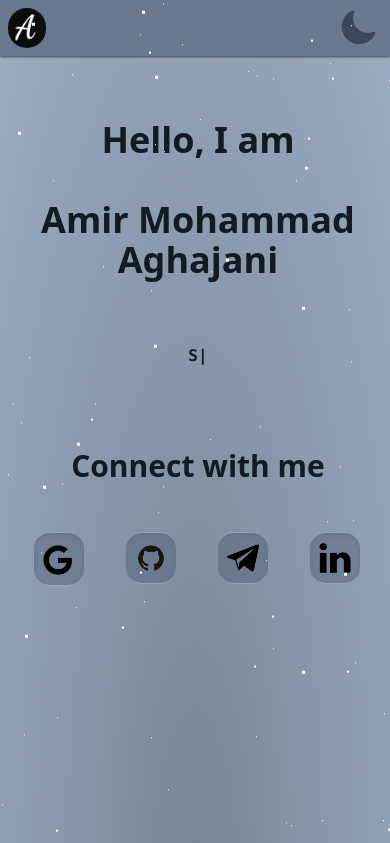
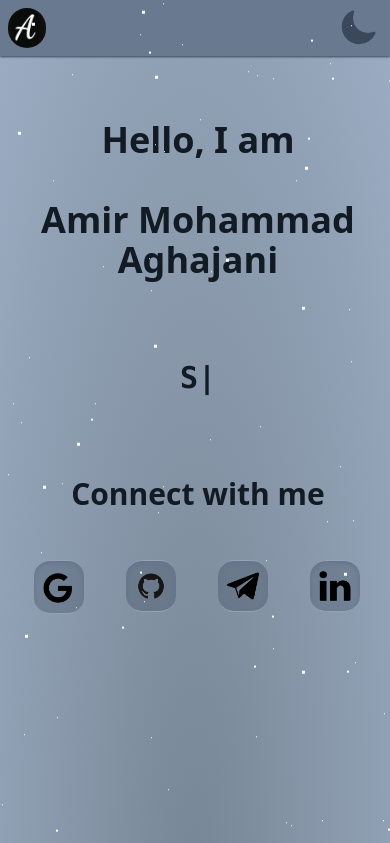
Before and after one commit to AmirAghajani98/portfolio, a Next.js app: page / in a window 390 px wide. Shown: the top 843 px of the page. Built offline with nearby package versions, Linux system fonts and the light colour scheme.

Commit message:
fix-intro-margins

```diff
--- a/src/app/component/Intro.tsx
+++ b/src/app/component/Intro.tsx
@@ -20,7 +20,7 @@ const Intro: React.FC = () => {
             <br />
             Amir Mohammad Aghajani
           </h1>
-          <p className="my-20text-3xl sm:text-4xl">
+          <p className="my-20 text-3xl sm:text-4xl">
             <span className=""></span>
             <strong className="font-mono dark:text-slate-100 text-[#121a23]">
               <ReactTyped
```
